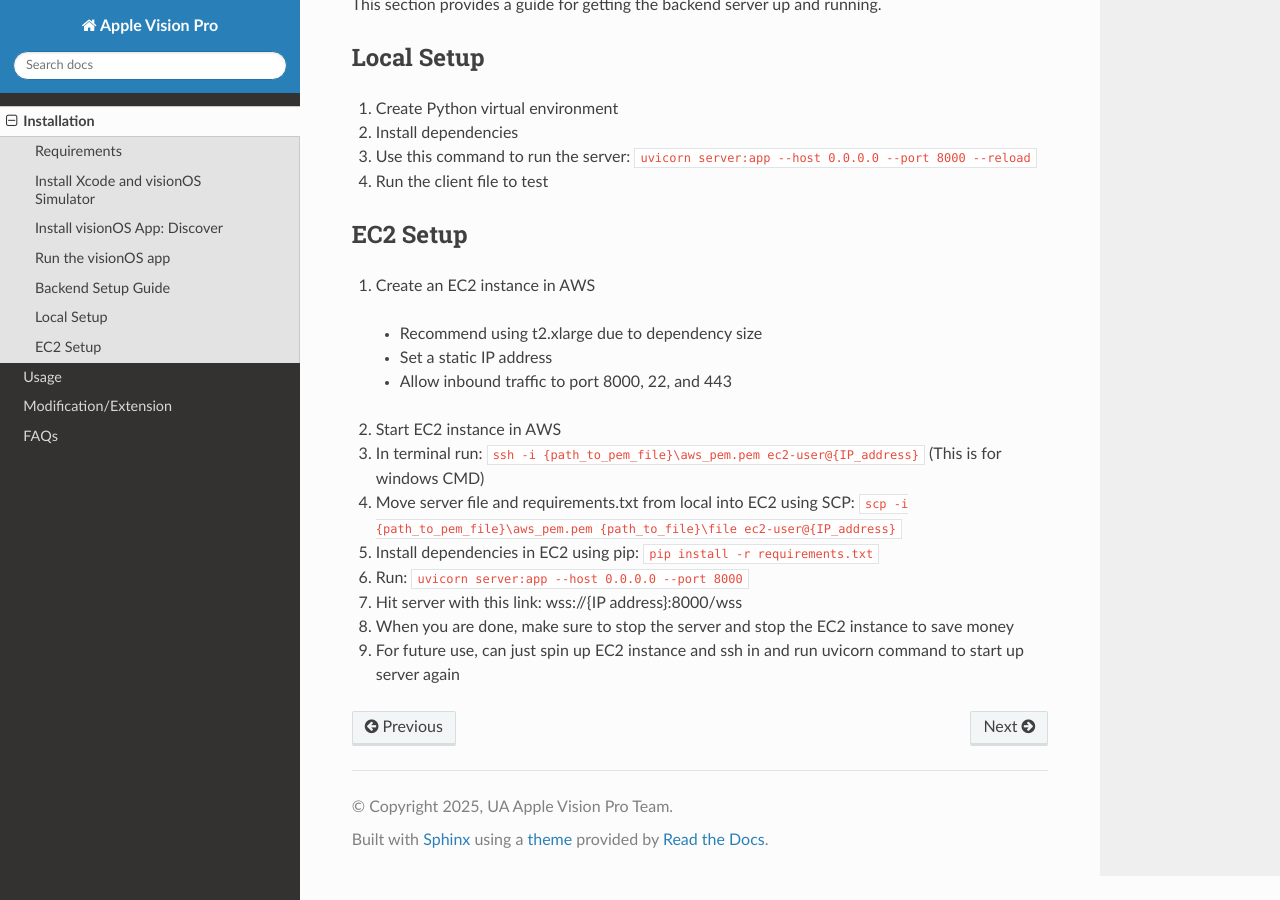
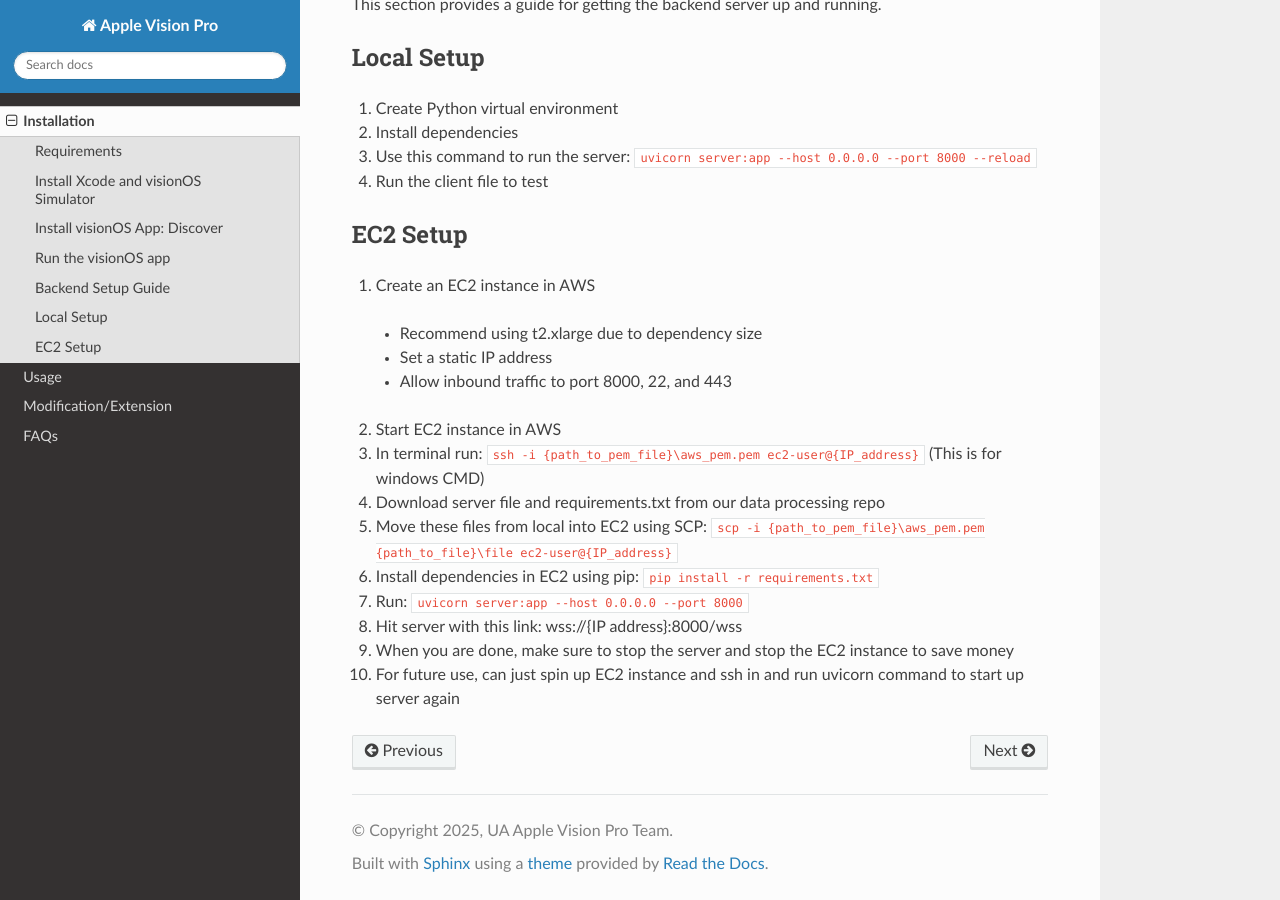
Before and after one commit to Apple-Vision-Pro-UA-CS495/apple-vision-pro-tutorial, a Sphinx documentation site: the page built from docs/source/installation.rst, in a window 1280 px wide and 900 px high, scrolled down 1535 px. Built offline with Sphinx 7.4.7 and the Read the Docs theme 3.1.0, drawn with Linux system fonts in a browser that asks for light colours.

Commit message:
more details added

```diff
--- a/docs/source/installation.rst
+++ b/docs/source/installation.rst
@@ -65,9 +65,10 @@ EC2 Setup
   - Allow inbound traffic to port 8000, 22, and 443
 2. Start EC2 instance in AWS
 3. In terminal run: ``ssh -i {path_to_pem_file}\aws_pem.pem ec2-user@{IP_address}`` (This is for windows CMD)
-4. Move server file and requirements.txt from local into EC2 using SCP: ``scp -i {path_to_pem_file}\aws_pem.pem {path_to_file}\file ec2-user@{IP_address}``
-5. Install dependencies in EC2 using pip: ``pip install -r requirements.txt``
-6. Run: ``uvicorn server:app --host 0.0.0.0 --port 8000``
-7. Hit server with this link: wss://{IP address}:8000/wss
-8. When you are done, make sure to stop the server and stop the EC2 instance to save money
-9. For future use, can just spin up EC2 instance and ssh in and run uvicorn command to start up server again
+4. Download server file and requirements.txt from our data processing repo
+5. Move these files from local into EC2 using SCP: ``scp -i {path_to_pem_file}\aws_pem.pem {path_to_file}\file ec2-user@{IP_address}``
+6. Install dependencies in EC2 using pip: ``pip install -r requirements.txt``
+7. Run: ``uvicorn server:app --host 0.0.0.0 --port 8000``
+8. Hit server with this link: wss://{IP address}:8000/wss
+9. When you are done, make sure to stop the server and stop the EC2 instance to save money
+10. For future use, can just spin up EC2 instance and ssh in and run uvicorn command to start up server again
```
